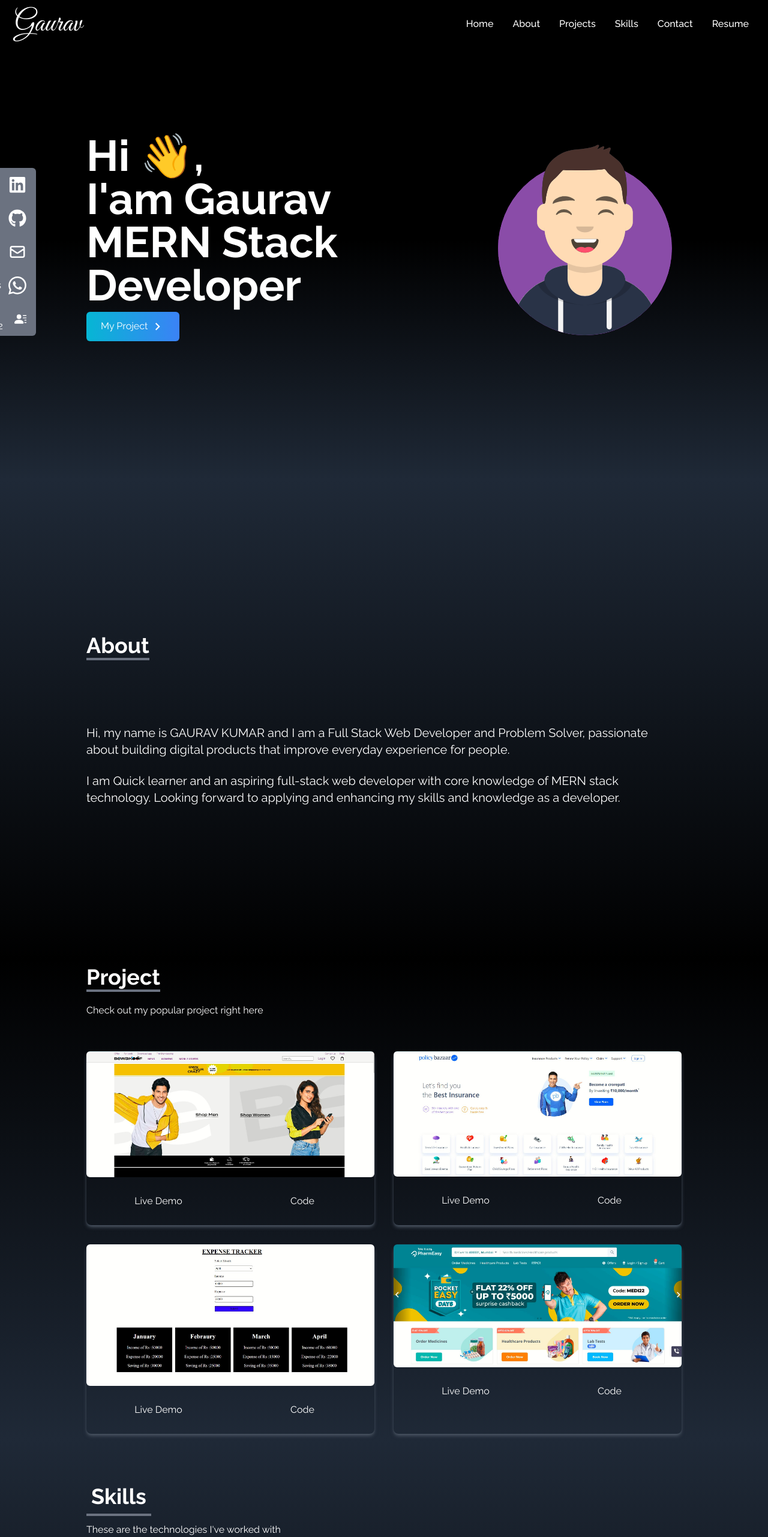
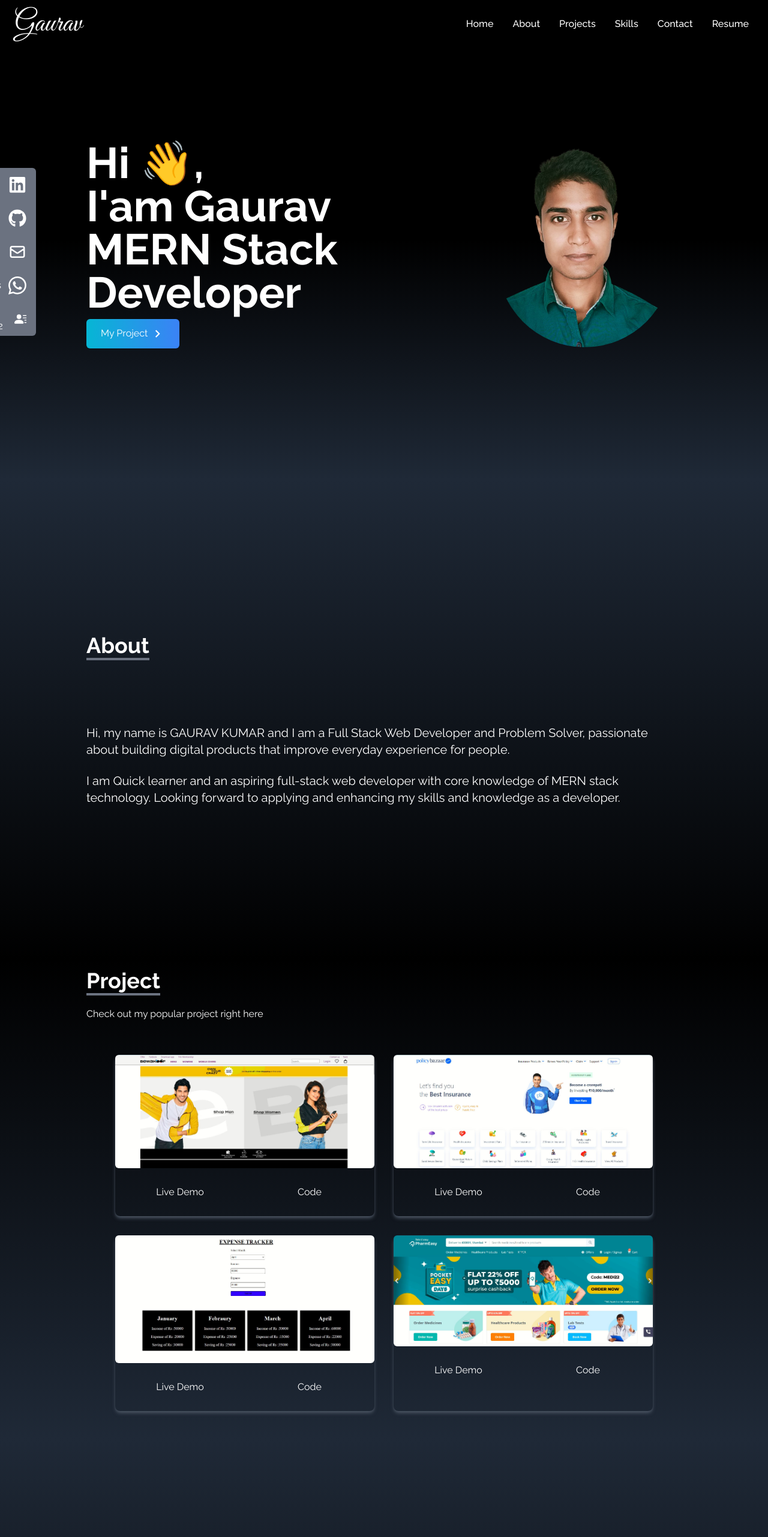
Before and after one commit to gauravsft/portfolio, a React (Create React App) app: page / in a window 1280 px wide. Shown: the top 2563 px of the page at 60% size. Built offline with nearby package versions, Linux system fonts and the light colour scheme.

Commit message:
profile pic change

```diff
--- a/src/components/Contact.jsx
+++ b/src/components/Contact.jsx
@@ -7,7 +7,7 @@ const Contact = () => {
       className="w-full h-screen bg-gradient-to-b from-black to-gray-800 p-4 text-white"
     >
       <div className="flex flex-col p-4 justify-center max-w-screen-lg mx-auto h-full">
-        <div className="pb-8">
+        <div className="pb-5">
           <p className="text-4xl font-bold inline border-b-4 border-gray-500">
             Contact
           </p>
@@ -35,7 +35,7 @@ const Contact = () => {
             <textarea
               name="message"
               placeholder="Enter your message"
-              rows="10"
+              rows="5"
               className="p-2 bg-transparent border-2 rounded-md text-white focus:outline-none"
             ></textarea>
 
--- a/src/components/Home.jsx
+++ b/src/components/Home.jsx
@@ -1,5 +1,5 @@
 import React from "react";
-import ProfileImage from "../assets/avatar.svg";
+import ProfileImage from "../assets/gaurav.png";
 import { MdOutlineKeyboardArrowRight } from "react-icons/md";
 import { Link } from "react-scroll";
 
@@ -11,7 +11,7 @@ const Home = () => {
     >
       <div className="max-w-screen-lg mx-auto flex flex-col items-center justify-center h-full px-4 md:flex-row">
         <div className="flex flex-col justify-center h-full">
-          <h2 className="text-4xl sm:text-7xl font-bold text-white">
+          <h2 className="text-4xl sm:text-7xl font-bold text-white mt-6">
           Hi 👋,<br />
 I'am Gaurav <br />
 MERN Stack Developer
@@ -41,7 +41,7 @@ and some other cool libraries and frameworks.</p> */}
           <img
             src={ProfileImage}
             alt="my profile"
-            className="rounded-12xl mx-auto w-2/3 md:w-96 p-4"
+            className=" mx-auto w-2/5 md:w-96 p-4 rounded-full"
           />
         </div>
       </div>
--- a/src/components/Projects.jsx
+++ b/src/components/Projects.jsx
@@ -40,20 +40,13 @@ const Projects = () => {
       live : "https://github.com/gauravsft/pharmeasy.in-clone",
       code : "https://github.com/gauravsft/pharmeasy.in-clone"
     },
-    // {
-    //   id: 5,
-    //   src: installNode,
-    // },
-    // {
-    //   id: 6,
-    //   src: reactWeather,
-    // },
+
   ];
 
   return (
     <div
       name="projects"
-      className="bg-gradient-to-b from-black to-gray-800 w-full text-white md:h-screen"
+      className="bg-gradient-to-b from-black to-gray-800 w-full text-white md:h-screen "
     >
       <div className="max-w-screen-lg p-4 mx-auto flex flex-col justify-center w-full h-full">
         <div className="pb-8">
@@ -63,7 +56,7 @@ const Projects = () => {
           <p className="py-6">Check out my popular project right here</p>
         </div>
 
-        <div className="grid sm:grid-cols-2 md:grid-cols-2 gap-8 px-12 sm:px-0">
+        <div className="grid sm:grid-cols-2 md:grid-cols-2 gap-8 px-12 sm:px-12 min-h-fit mb-8">
           {portfolios.map(({ id, src,live,code }) => (
             <div key={id} className="shadow-md shadow-gray-600 rounded-lg">
               <img
--- a/src/components/Skills.jsx
+++ b/src/components/Skills.jsx
@@ -71,17 +71,18 @@ const Skills = () => {
   return (
     <div
       name="skills"
-      className="bg-gradient-to-b from-gray-800 to-black w-full h-screen"
+      className="bg-gradient-to-b from-gray-800 to-black w-full h-screen "
+
     >
-      <div className="max-w-screen-lg mx-auto p-4 flex flex-col justify-center w-full h-full text-white">
+      <div className="max-w-screen-lg mx-auto p-4 flex flex-col justify-center w-full h-full text-white" >
         <div>
-          <p className="text-4xl font-bold border-b-4 border-gray-500 p-2 inline">
+          <p className="text-4xl font-bold border-b-4 border-gray-500 p-2 inline mt-6">
           Skills
           </p>
           <p className="py-6">These are the technologies I've worked with</p>
         </div>
 
-        <div className="w-full grid grid-cols-2 sm:grid-cols-3 gap-8 text-center py-8 px-12 sm:px-0">
+        <div className="w-full grid grid-cols-2 sm:grid-cols-5 gap-8 text-center py-8 px-12 sm:px-0">
           {techs.map(({ id, src, title, style }) => (
             <div
               key={id}
```
Also changed, not shown: src/assets/gaurav.png (added), src/assets/profileImage.png (deleted).
